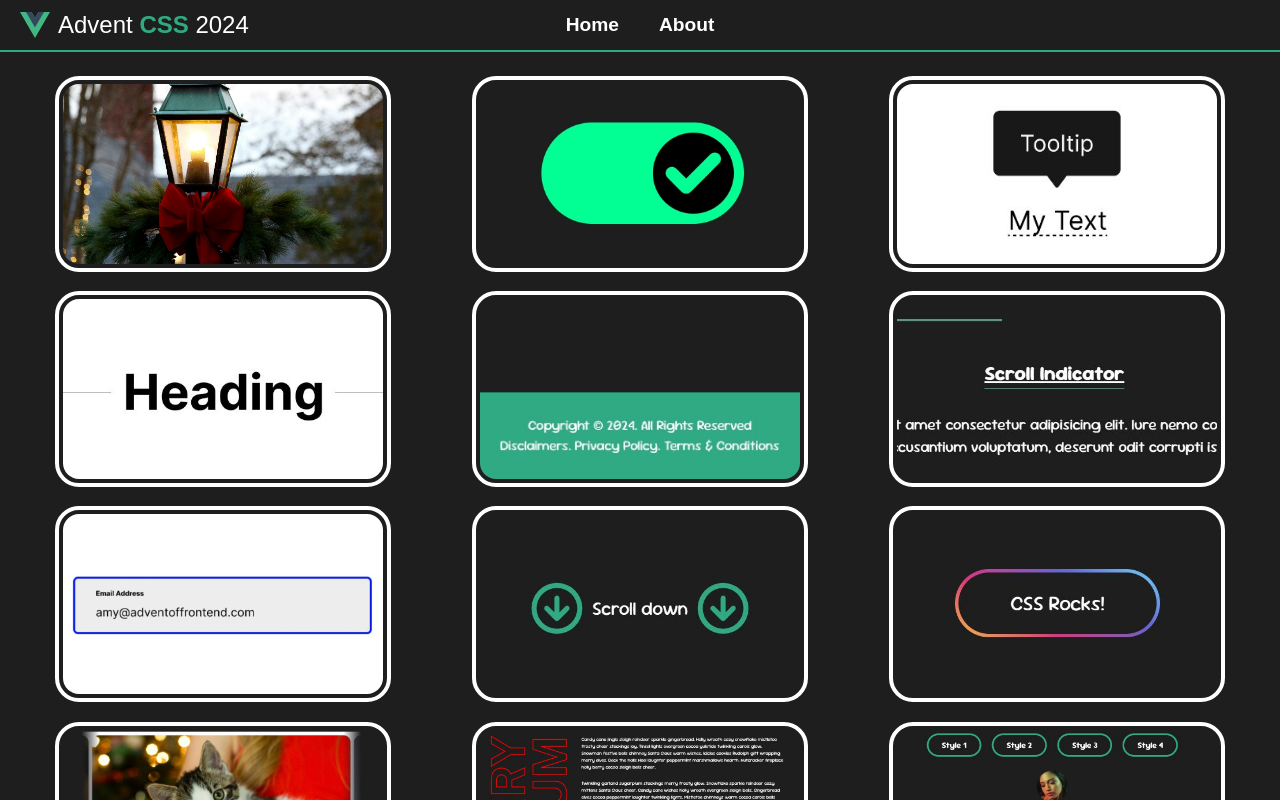
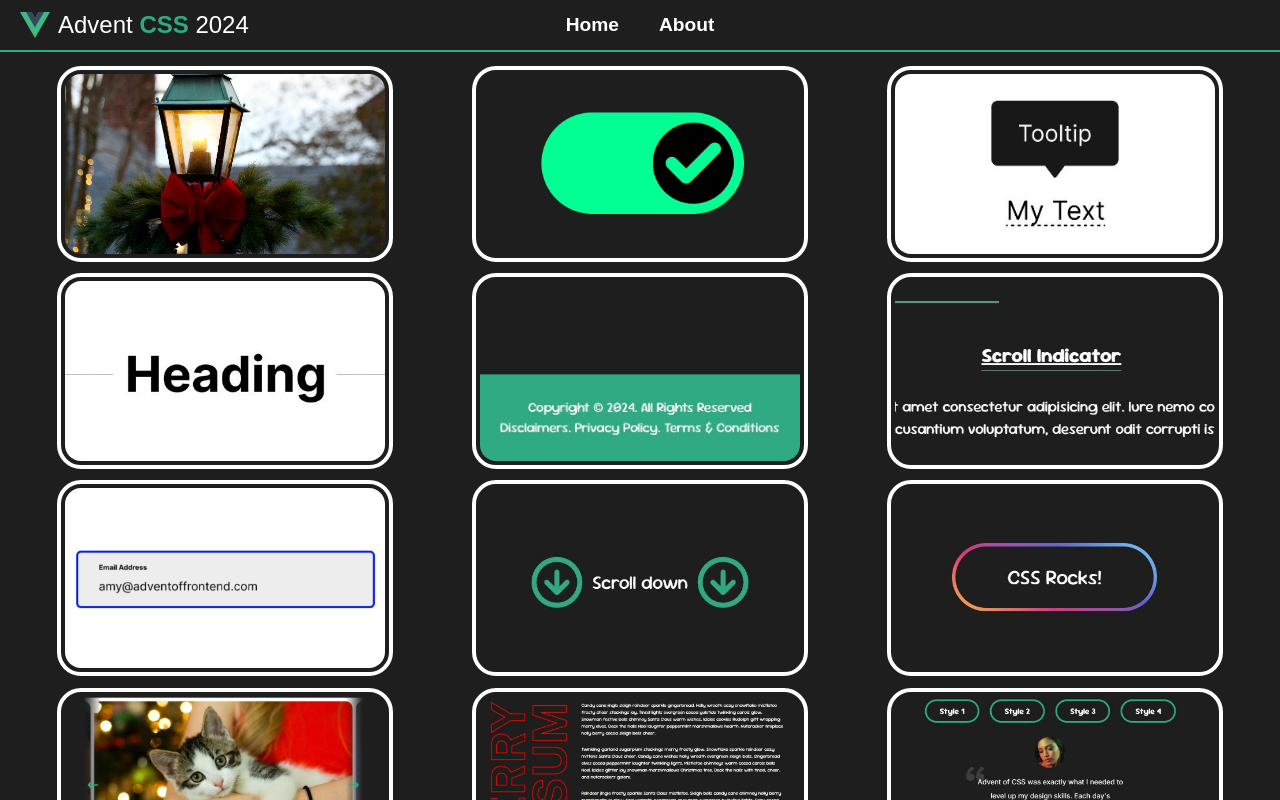
Before and after one commit to Zuhaitz/advent-css-2024, a Vue app: page /#/ in a window 1280 px wide. Shown: the top 800 px of the page. Built offline with nearby package versions, Linux system fonts and the light colour scheme; a web font is replaced by a local one.

Commit message:
changed gap between links

```diff
--- a/src/views/HomeView.vue
+++ b/src/views/HomeView.vue
@@ -16,10 +16,10 @@
       display: grid;
       grid-template-columns: repeat(auto-fit, minmax(320px, 1fr));
       align-items: center;
-      gap: 1.5rem 2rem;
+      gap: 1rem 1.5rem;
 
       height: 100%;
-      padding: 10px 30px;
+      padding: 0 30px;
     }
 
     @media (min-width: 1024px) {
```
